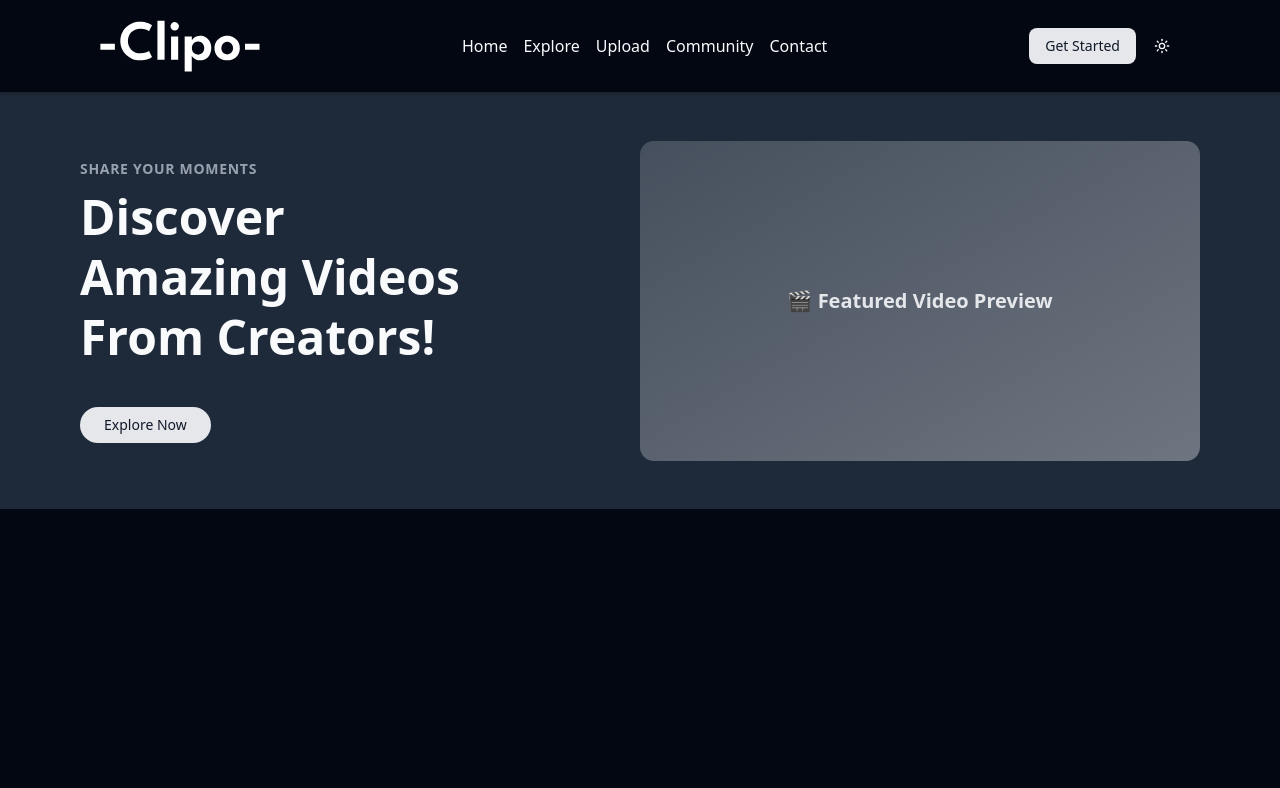
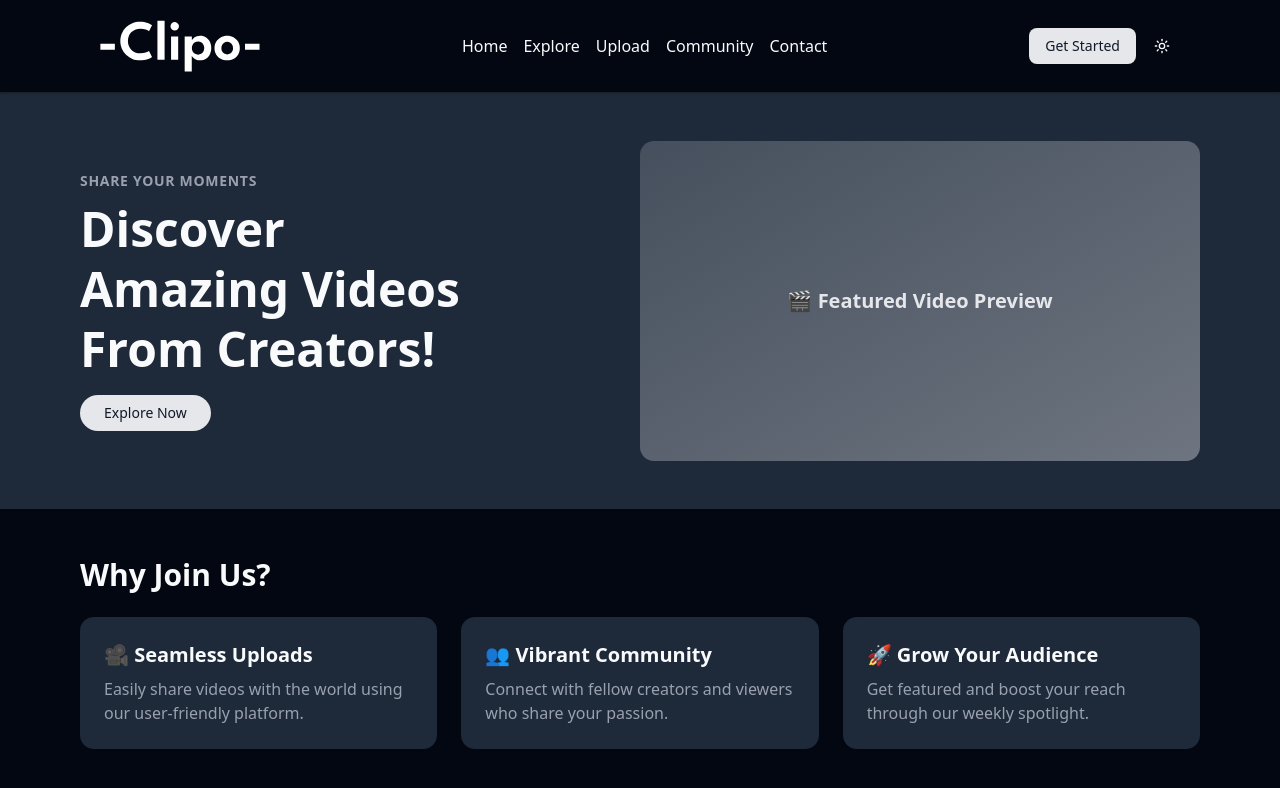
Before and after one commit to vinay-oppuri/imageKit, a Next.js app: page / in a window 1280 px wide. Shown: the top 788 px of the page. Built offline with nearby package versions, Linux system fonts and the light colour scheme; no server answers; what imagekitio-react would draw is missing.

Commit message:
home, community

```diff
--- a/app/community/page.tsx
+++ b/app/community/page.tsx
@@ -4,6 +4,7 @@ import React from 'react'
 
 const Community = () => {
     return (
+        <>
             <section className="flex flex-col md:flex-row justify-between items-center px-4 md:px-20 py-6 md:py-10 bg-muted rounded-xl mx-4 md:mx-20 mt-8 md:mt-10 mb-10">
                 <div className="mb-6 md:mb-0 w-full md:w-1/3 h-48 md:h-60 bg-primary/20 rounded-xl flex items-center justify-center">
                     <span className="text-primary font-semibold text-lg">🌟 Creator Highlight</span>
@@ -19,6 +20,15 @@ const Community = () => {
                     <Link href="/upload">Upload Now</Link>
                 </Button>
             </section>
+            {/* Call to Action */}
+            <section className="px-4 md:px-20 py-12 bg-primary text-primary-foreground text-center rounded-xl mx-4 md:mx-20 mb-25">
+                <h2 className="text-3xl font-bold mb-4">Start Creating Today</h2>
+                <p className="mb-6">Join thousands of creators sharing their stories and skills.</p>
+                <Button className="bg-background text-primary font-semibold px-6 py-3 rounded-full hover:bg-background/90">
+                    <Link href="/signup">Join Now</Link>
+                </Button>
+            </section>
+        </>
     )
 }
 
--- a/app/page.tsx
+++ b/app/page.tsx
@@ -6,14 +6,14 @@ export default function Home() {
 
   return (
     <>
-      <section className="relative flex flex-col-reverse md:flex-row items-center justify-between px-4 md:px-20 py-8 md:py-12 bg-muted mb-10">
+      <section className="relative flex flex-col-reverse md:flex-row items-center justify-between px-4 md:px-20 py-8 md:py-12 bg-muted">
         <div className="max-w-lg">
           <h2 className="text-sm uppercase tracking-wider text-muted-foreground font-semibold mb-2">
             Share Your Moments
           </h2>
           <h1 className="text-4xl md:text-5xl font-bold leading-tight mb-4">
             Discover <br /> Amazing Videos From Creators!
-          </h1> <br />
+          </h1>
           <Button className="bg-primary hover:opacity-90 text-primary-foreground px-6 py-3 rounded-full">
             <Link href="/explore">Explore Now</Link>
           </Button>
@@ -24,6 +24,26 @@ export default function Home() {
           </div>
         </div>
       </section>
+
+      {/* Features Section */}
+      <section className="px-4 md:px-20 py-8 md:py-12 text-center md:text-left">
+        <h2 className="text-3xl font-bold mb-6">Why Join Us?</h2>
+        <div className="grid grid-cols-1 md:grid-cols-3 gap-6">
+          <div className="bg-muted p-6 rounded-xl">
+            <h3 className="text-xl font-semibold mb-2">🎥 Seamless Uploads</h3>
+            <p className="text-muted-foreground">Easily share videos with the world using our user-friendly platform.</p>
+          </div>
+          <div className="bg-muted p-6 rounded-xl">
+            <h3 className="text-xl font-semibold mb-2">👥 Vibrant Community</h3>
+            <p className="text-muted-foreground">Connect with fellow creators and viewers who share your passion.</p>
+          </div>
+          <div className="bg-muted p-6 rounded-xl">
+            <h3 className="text-xl font-semibold mb-2">🚀 Grow Your Audience</h3>
+            <p className="text-muted-foreground">Get featured and boost your reach through our weekly spotlight.</p>
+          </div>
+        </div>
+      </section>
+
     </>
   )
 }
--- a/components/navbar/mobileSidebar.tsx
+++ b/components/navbar/mobileSidebar.tsx
@@ -9,7 +9,6 @@ import { useTheme } from "next-themes"
 import { signOut, useSession } from 'next-auth/react'
 import { useState } from "react"
 import Image from "next/image"
-import ProfilePopover from "./popOver"
 
 const navItems = [
     { name: "Home", href: "/" },
```
Lines whose indentation alone changed are shown as unchanged.
